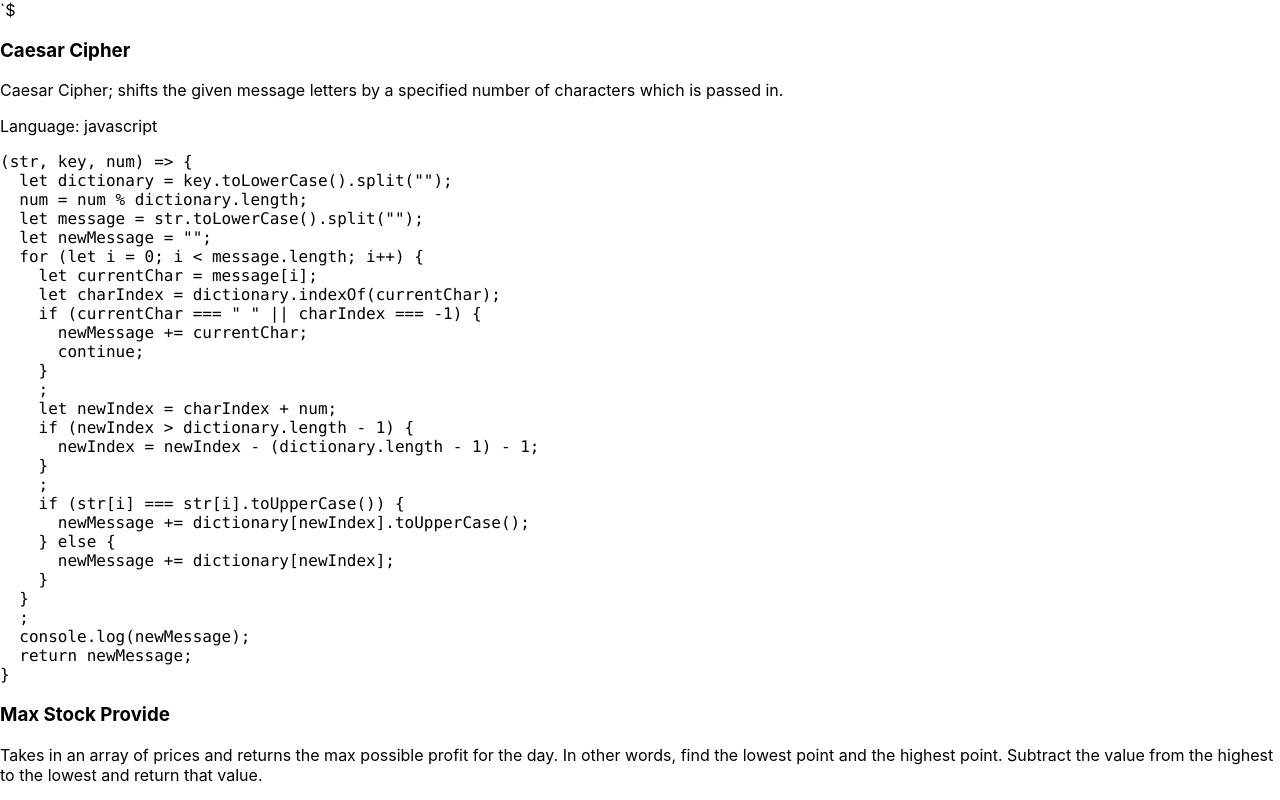
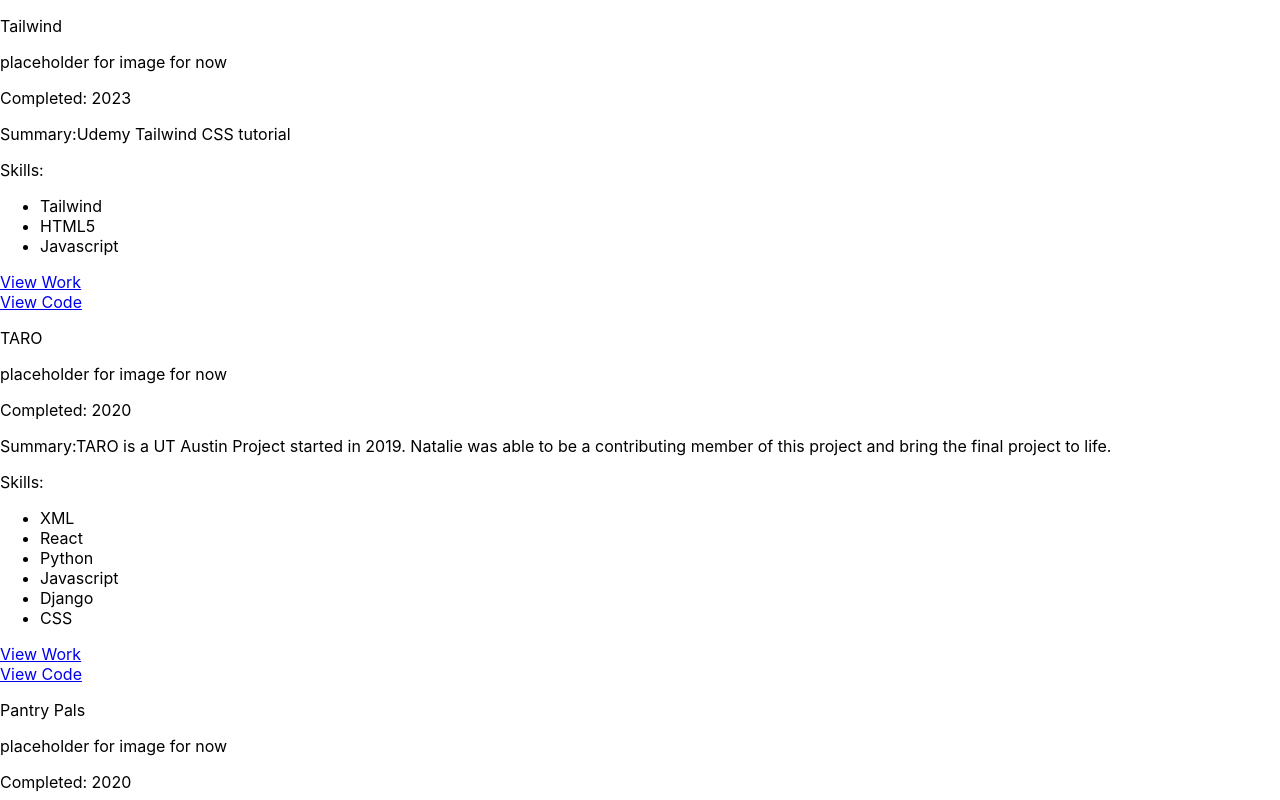
Before and after one commit to listenToRipley/nataliekendrick, a React (Create React App) app: page /projects in a window 1280 px wide. Shown: the top 800 px of the page. Built offline with nearby package versions, Linux system fonts and the light colour scheme.

Commit message:
template complete for projects. updated todo

```diff
--- a/src/Components/Projects.tsx
+++ b/src/Components/Projects.tsx
@@ -5,7 +5,7 @@ import projects from "../info/history/projects.json"
 const Projects = (): JSX.Element => {
 
   //TODO:
-  // 1. Loop each json project and provide components
+  // 1. Add images for projects
   interface Project {
     "id": number,
     "projectName": string,
@@ -29,6 +29,29 @@ const Projects = (): JSX.Element => {
   return (
     <div>
       <div>
+        {projectsList.map((proj: any) => {
+          return (
+            <div key={proj.id}>
+              <p>{proj.projectName}</p>
+              <p>placeholder for image for now</p>
+              <p>Completed: <span>{proj.completed.year}</span></p>
+              <div>Summary:
+                <span>{proj.description}</span>
+                <br />
+                <p>Skills:</p><ul>{proj.skills.map((skill:string) => {
+                  return (
+                    <li>{skill}</li>
+                  )
+                })}</ul>
+              </div>
+              <a href={proj.site}>View Work</a>
+              <br />
+              <a href={proj.code}>View Code</a>
+            </div>
+          )
+        })}
+      </div>
+      <div>
         <CodeSamples/>
       </div>
     </div>
```
